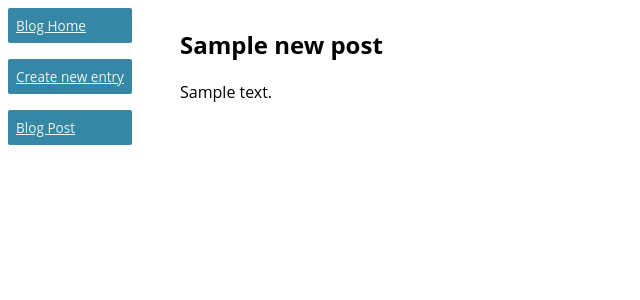
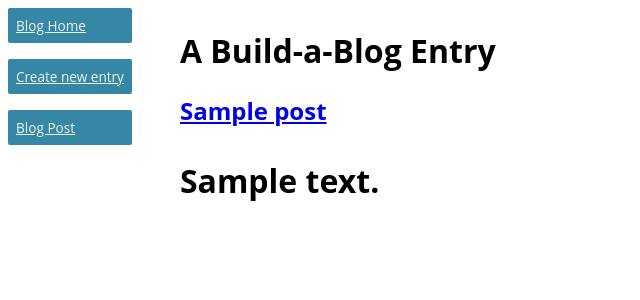
Before and after one commit to tlarhein/blogz, a Flask app: template templates/post.html in a window 1280 px wide. Shown: the top 300 px of the page, without its empty margins (0-640 px from the left). Run offline with Flask 2, Linux system fonts and the light colour scheme; the template is opened without the code that fills it: most values are stand-ins (such as "Sample title", 1, 10 or a date in 2020); data that the repository does not hold is empty.

Commit message:
Build a Blog that needs single-post revision

```diff
--- a/templates/base.html
+++ b/templates/base.html
@@ -17,6 +17,7 @@
             <a href="http://127.0.0.1:5000/new_post">Create new entry</a>
             <a href="http://127.0.0.1:5000/post">Blog Post</a>
 
+
         </nav>
 
         <div class="container">
--- a/templates/newpost.html
+++ b/templates/newpost.html
@@ -26,7 +26,9 @@
             </p>
         </div>
 
-        <input id="submit_button" type="submit" value="Now Post!">
+        <div class="actionButtons">
+            <input id="submit_button" type="submit" value="Now Post!">
+        </div>
     </form>
 
 {% endblock %}
--- a/templates/post.html
+++ b/templates/post.html
@@ -1,11 +1,22 @@
 {% extends "base.html" %}
 
 {% block content %}
+    <h1>A Build-a-Blog Entry</h1>
 
     <div class="single-post">
 
-        <h2>{{ new_post.title }}</h2>
-        <p>{{ new_post.body }}</p>
+        <h2>
+            <a href="http://127.0.0.1:5000/post">{{ post.title }}</a>
+        </h2>
+
+        <h1>
+           <p>{{ post.body }}</p>
+        </h1>
+
+
+
+
+
     </div>
 
 
```
